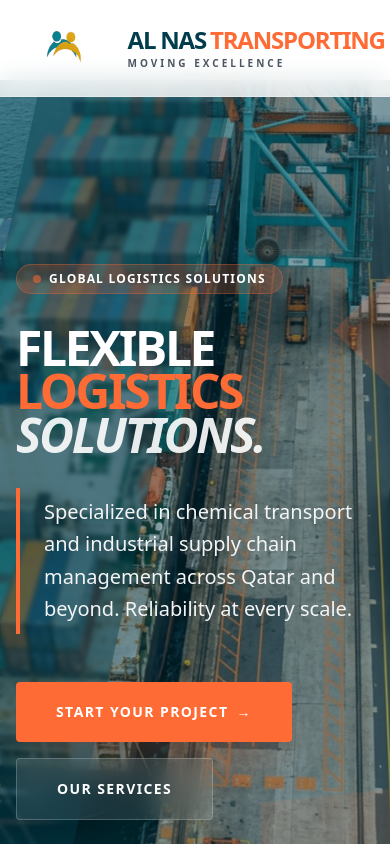
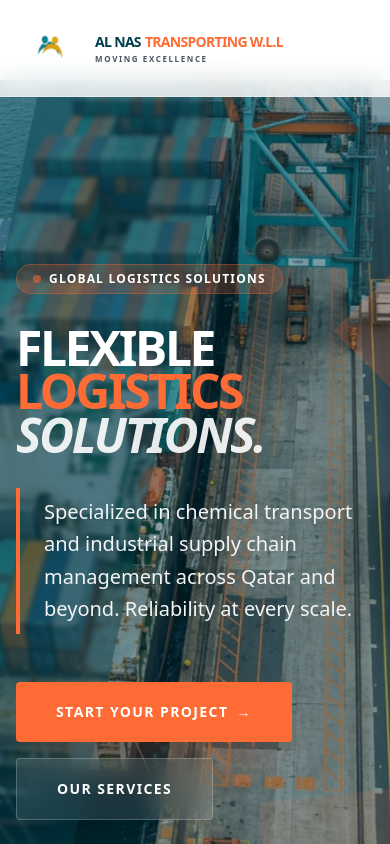
Before and after one commit to Shamilvv/booking-system, a Next.js app in the folder frontend/: page / in a window 390 px wide. Shown: the top 844 px of the page. Built offline with nearby package versions, Linux system fonts and the light colour scheme.

Commit message:
Fix mobile visibility of company name in Navbar

```diff
--- a/frontend/src/components/Navbar.tsx
+++ b/frontend/src/components/Navbar.tsx
@@ -7,21 +7,21 @@ export default function Navbar() {
             <div className="max-w-7xl mx-auto px-4 sm:px-6 lg:px-8">
                 <div className="flex justify-between h-24 items-center">
                     <div className="flex-shrink-0">
-                        <Link href="/" className="flex items-center space-x-3 group">
+                        <Link href="/" className="flex items-center space-x-2 sm:space-x-3 group">
                             <Image
                                 src="/logo.png"
                                 alt="ALNAS Logo"
                                 width={50}
                                 height={50}
-                                className="h-14 w-auto object-contain transition-transform group-hover:scale-105"
+                                className="h-10 sm:h-14 w-auto object-contain transition-transform group-hover:scale-105"
                                 priority
                             />
                             <div className="flex flex-col">
-                                <span className="text-2xl font-black tracking-tighter leading-none text-petrol">
+                                <span className="text-sm xs:text-base sm:text-xl md:text-2xl font-black tracking-tighter leading-tight sm:leading-none text-petrol">
                                     AL NAS
                                     <span className="text-safety-orange ml-1">TRANSPORTING W.L.L</span>
                                 </span>
-                                <span className="text-[10px] font-bold text-steel-light tracking-[0.3em] uppercase leading-none mt-1.5">
+                                <span className="text-[8px] sm:text-[10px] font-bold text-steel-light tracking-[0.2em] sm:tracking-[0.3em] uppercase leading-none mt-1 sm:mt-1.5">
                                     Moving Excellence
                                 </span>
                             </div>
```
